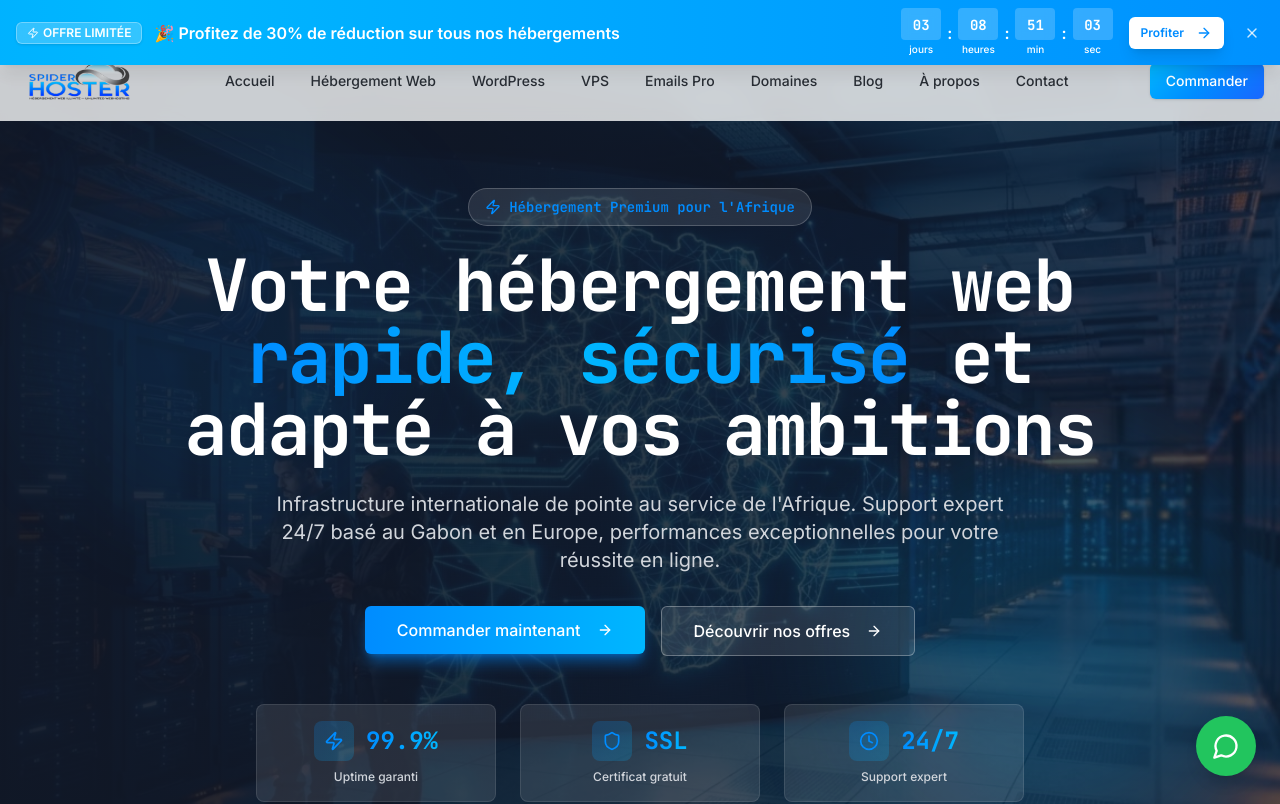
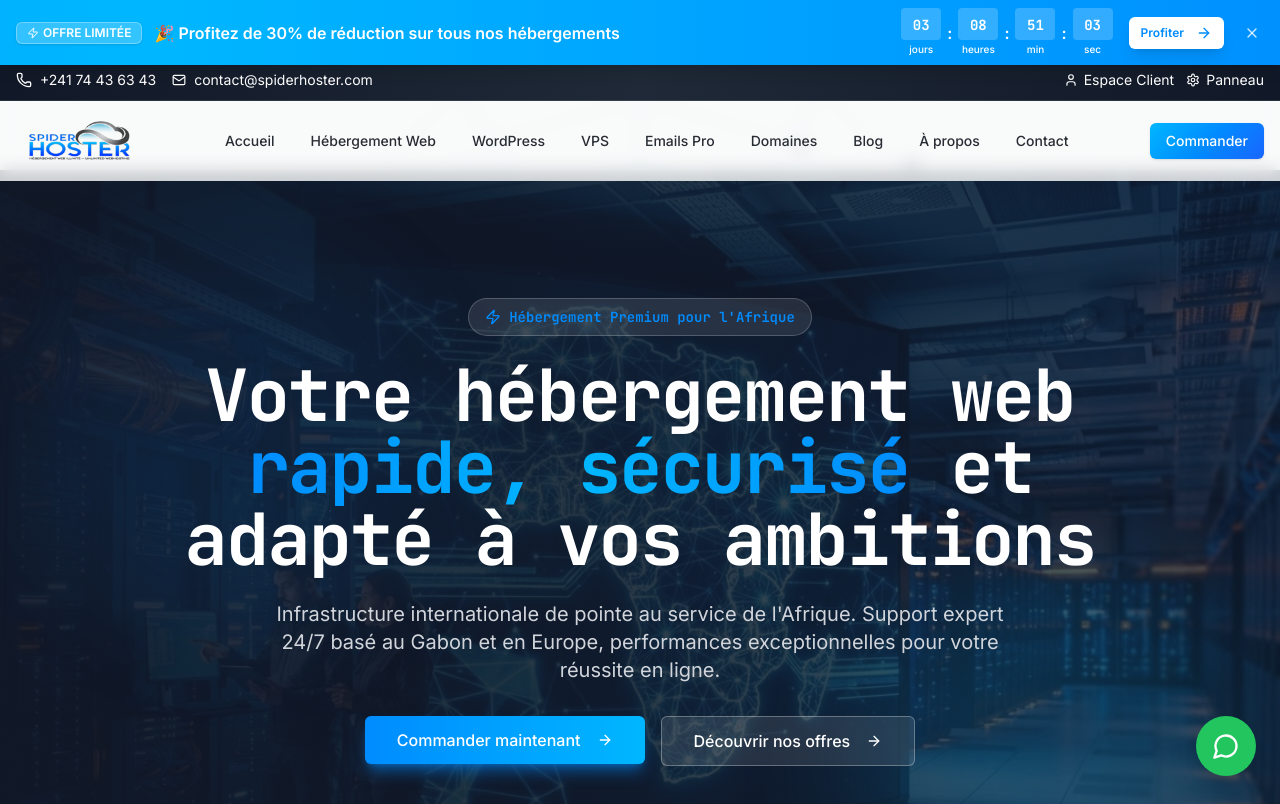
Before and after one commit to brice214/sg-6b163f7e-d25b-45da-95b7-a0681ea5011c-1791216779, a Next.js app: page / in a window 1280 px wide. Shown: the top 804 px of the page. Built offline with nearby package versions, Linux system fonts and the light colour scheme.

Commit message:
fix(ui): adjust promotional banner position

```diff
--- a/src/components/Header.tsx
+++ b/src/components/Header.tsx
@@ -10,7 +10,7 @@ export function Header() {
   const [mobileMenuOpen, setMobileMenuOpen] = useState(false);
 
   return (
-    <header className="fixed top-0 left-0 right-0 z-50 bg-background/95 backdrop-blur supports-[backdrop-filter]:bg-background/80">
+    <header className="fixed top-[60px] left-0 right-0 z-40 bg-background/95 backdrop-blur supports-[backdrop-filter]:bg-background/80">
       {/* Top bar avec gradient */}
       <div className="w-full bg-gradient-to-r from-gray-900 via-gray-800 to-gray-900 border-b border-white/10">
         <div className="container mx-auto px-4">
--- a/src/styles/globals.css
+++ b/src/styles/globals.css
@@ -87,7 +87,7 @@
     @apply bg-background text-foreground;
     font-feature-settings: "rlig" 1, "calt" 1;
     position: relative;
-    padding-top: 60px;
+    padding-top: 170px;
   }
 
   h1, h2, h3, h4, h5, h6 {
```
